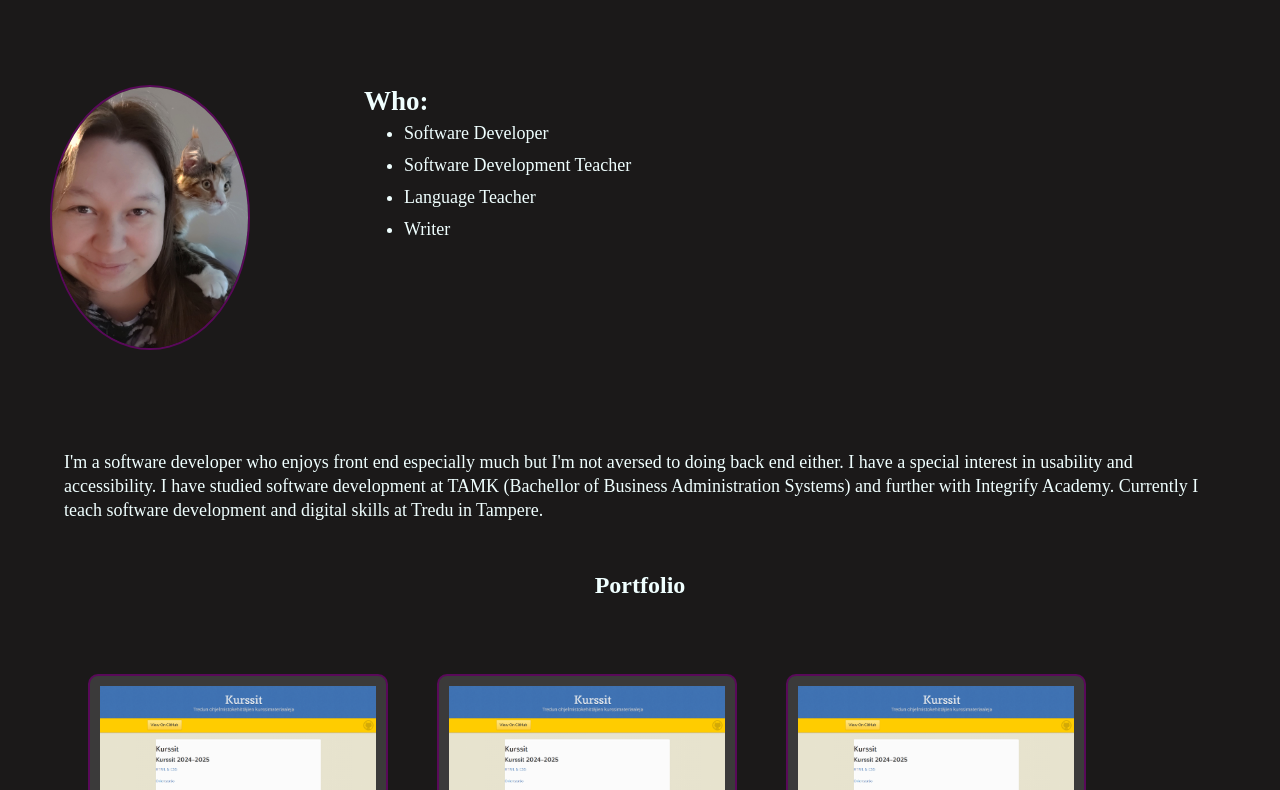
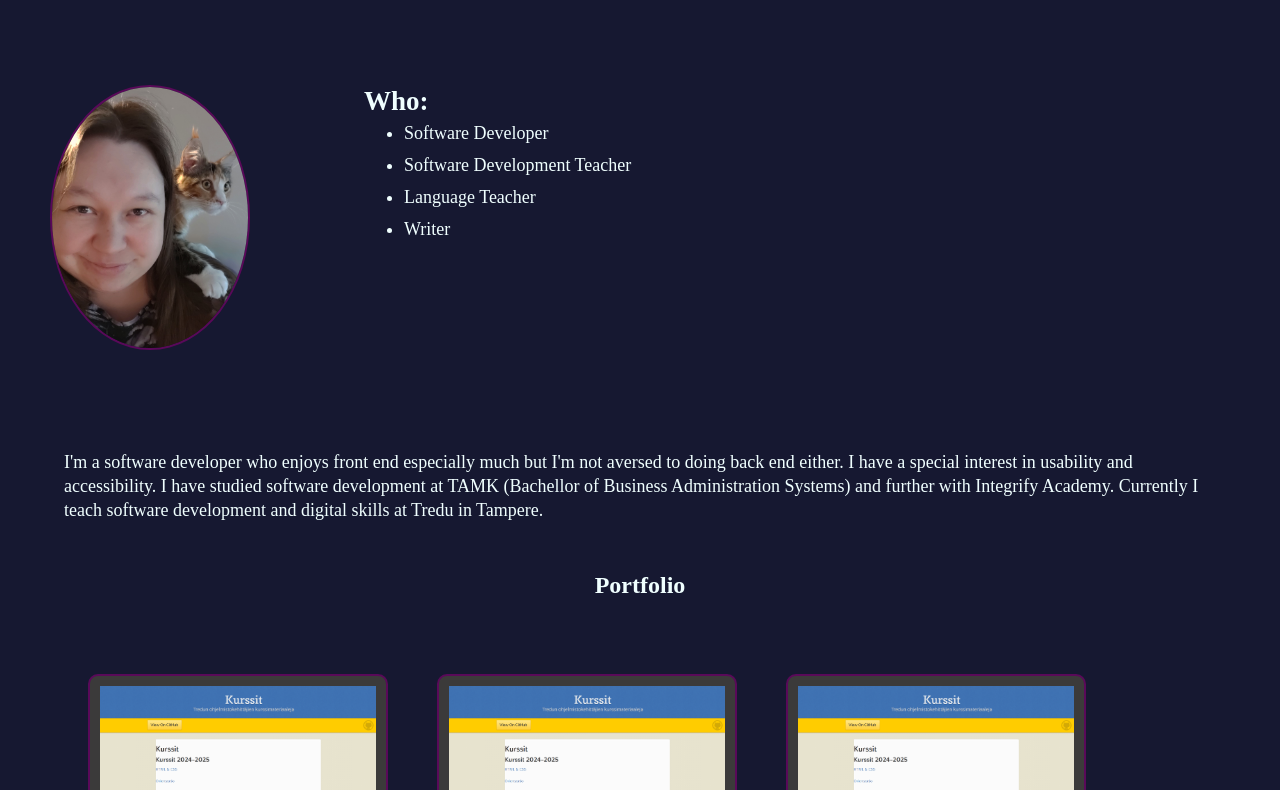
Before and after one commit to treduan/portfolio, a plain HTML site: page index.html in a window 1280 px wide. Shown: the part 99-889 px from the top of the page. Drawn offline with Linux system fonts and the light colour scheme.

Commit message:
Change background color

```diff
--- a/styles.css
+++ b/styles.css
@@ -4,7 +4,7 @@
 }
 
 body {
-    background-color: rgb(27, 25, 25);
+    background-color: rgb(22, 24, 49);
     color:azure;
 }
 
```
